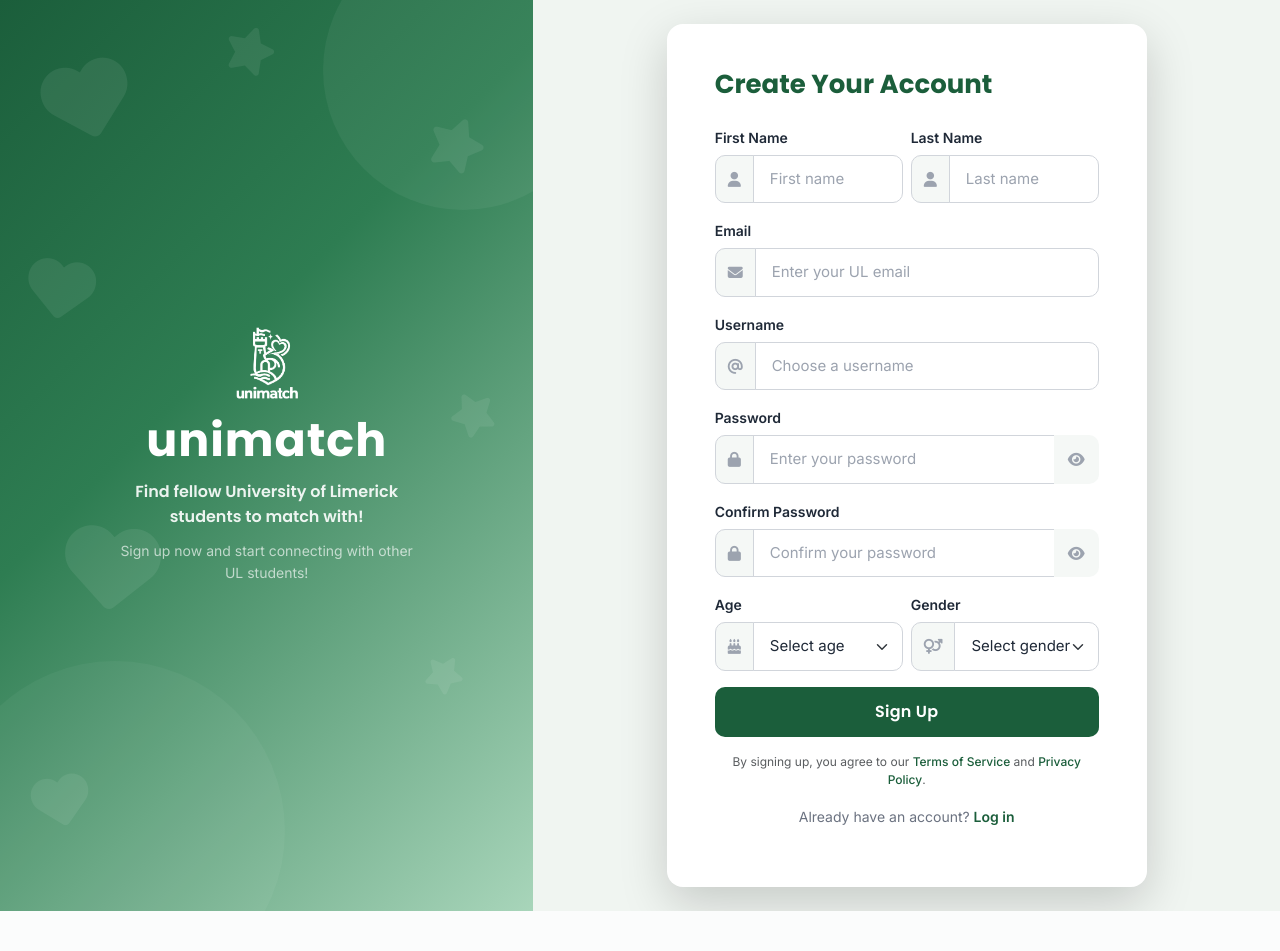
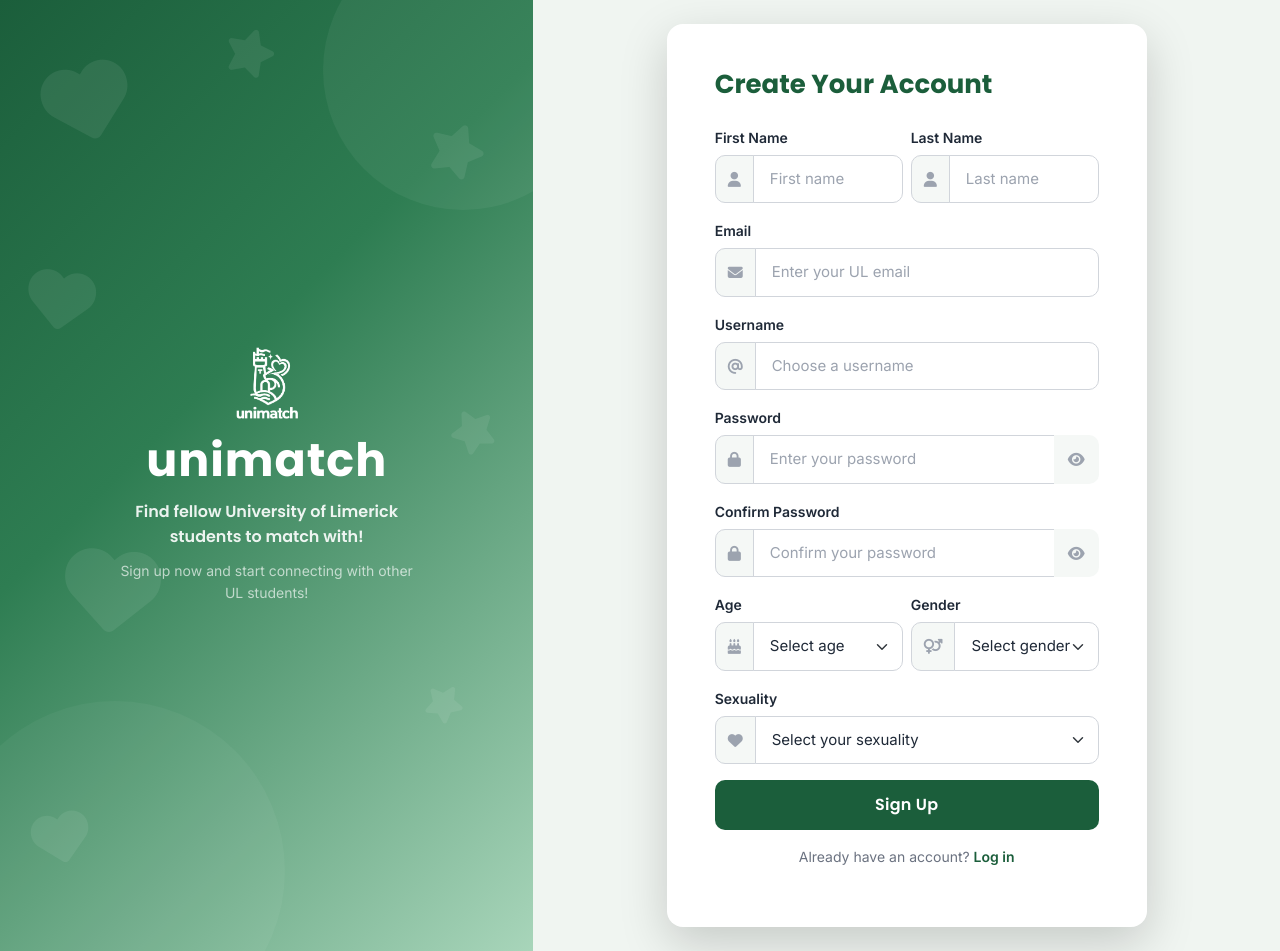
Before and after one commit to 100522259/cs4116_unimatch, a PHP site: page /html/signup_step1.html in a window 1280 px wide. Before the commit the page ends 911 px from the top, so only its background shows below. Run offline with PHP 8.4, Linux system fonts and the light colour scheme.

Commit message:
remove unnecessary terms and conditions section, change user_id getting method, change gender option from prefer not to say to other, and add sexuality option to signup page

```diff
--- a/html/signup_step1.html
+++ b/html/signup_step1.html
@@ -274,11 +274,37 @@
                       <option value="male">Male</option>
                       <option value="female">Female</option>
                       <option value="non-binary">Non-binary</option>
-                      <option value="prefer_not_to_say">
-                        Prefer not to say
-                      </option>
+                      <option value="other">other</option>
                     </select>
                   </div>
+                </div>
+              </div>
+
+              <!-- Sexuality -->
+              <div class="mb-3">
+                <label for="sexuality" class="form-label fw-semibold"
+                  >Sexuality</label
+                >
+                <div class="input-group">
+                  <span class="input-group-text">
+                    <i class="fa-solid fa-heart"></i>
+                  </span>
+                  <select
+                    id="sexuality"
+                    name="sexuality"
+                    class="form-select"
+                    required
+                  >
+                    <option value="" disabled selected>
+                      Select your sexuality
+                    </option>
+                    <option value="Straight">Straight</option>
+                    <option value="Gay">Gay</option>
+                    <option value="Lesbian">Lesbian</option>
+                    <option value="Bisexual">Bisexual</option>
+                    <option value="Other">Other</option>
+                    <option value="Prefer not to say">Prefer not to say</option>
+                  </select>
                 </div>
               </div>
 
@@ -286,11 +312,6 @@
                 Sign Up
               </button>
 
-              <p class="terms-text small text-muted text-center mt-3">
-                By signing up, you agree to our
-                <a href="../terms.php">Terms of Service</a> and
-                <a href="../privacy.php">Privacy Policy</a>.
-              </p>
             </form>
 
             <p class="auth-alt-text text-center mt-3">
```
Also changed, not shown: signup_step1.php (+7 -13 lines).
